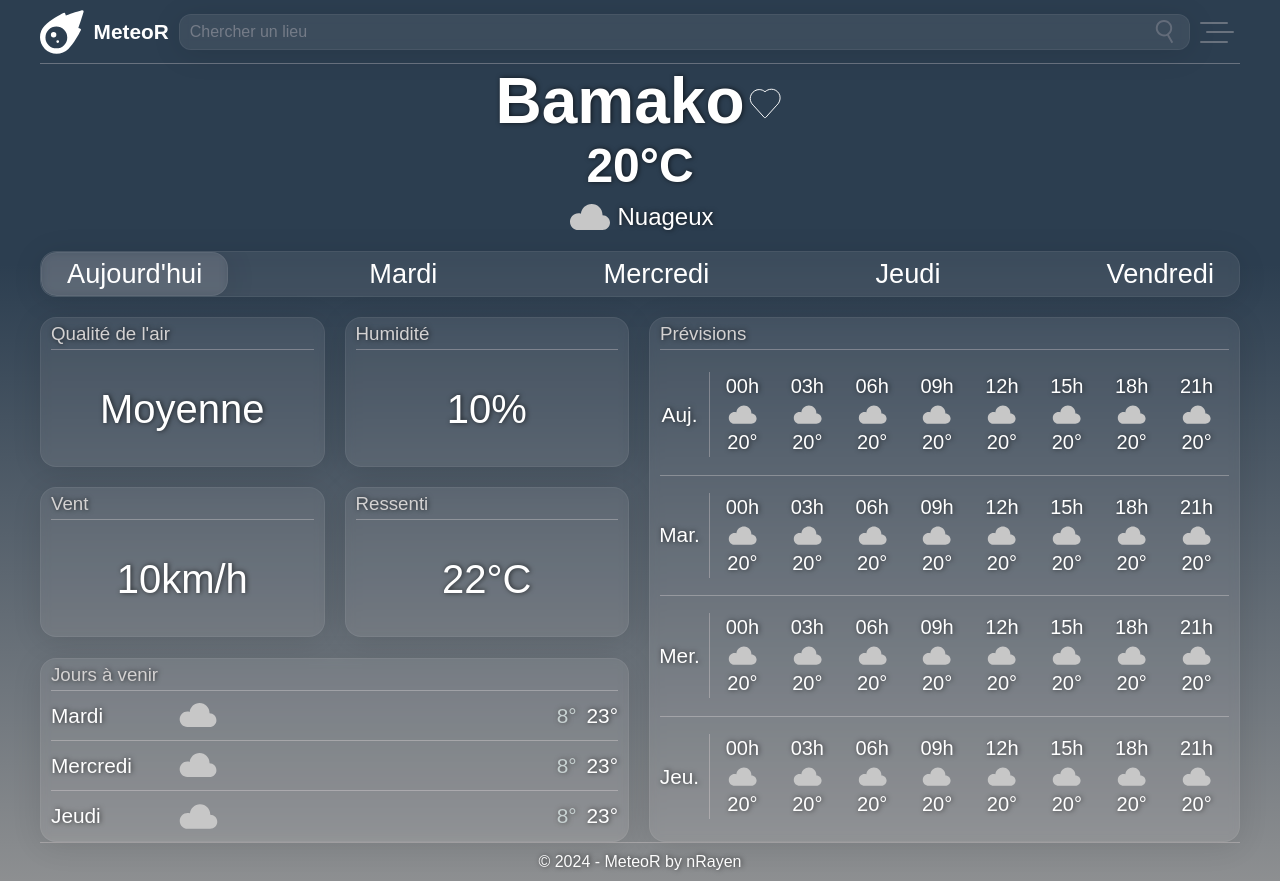
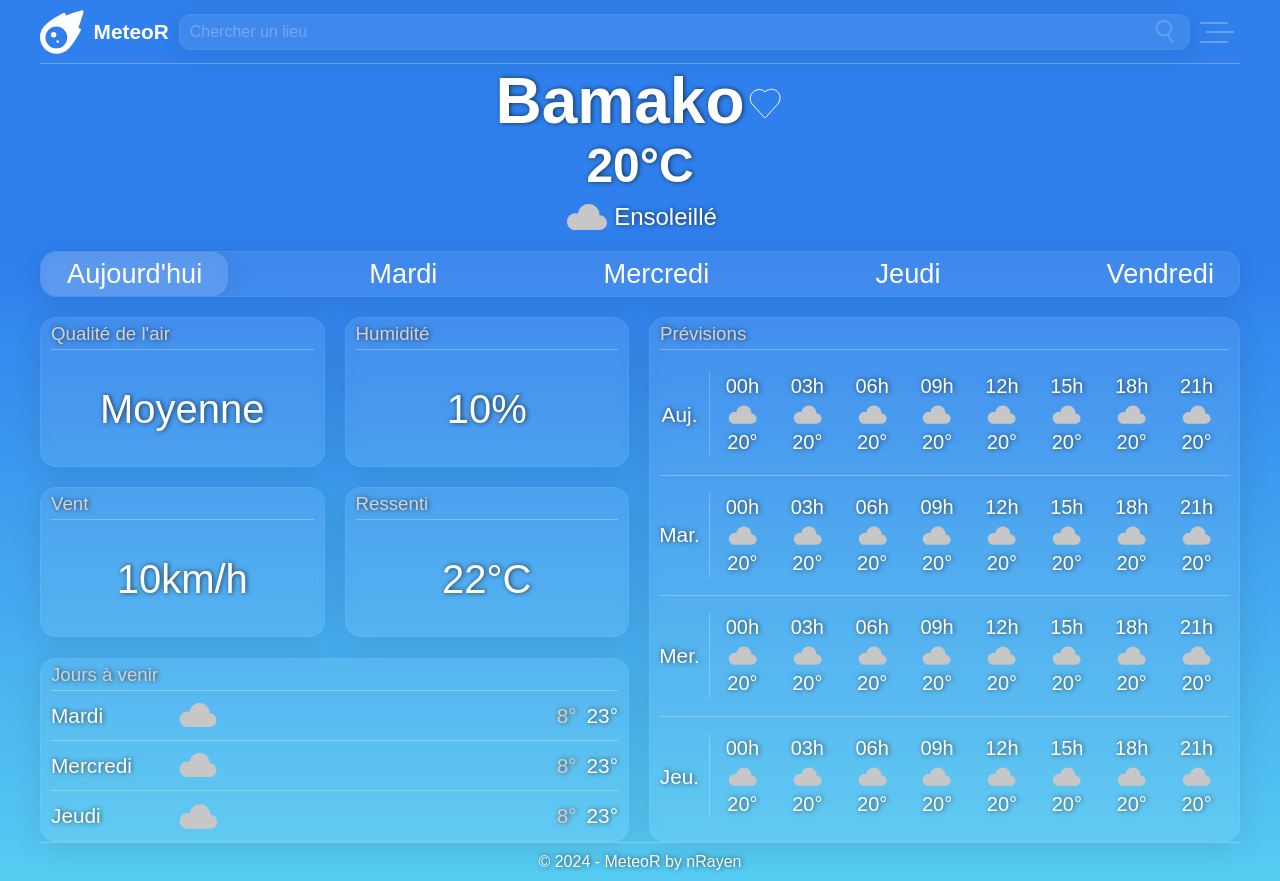
Before and after one commit to nRayen/MeteoR-App, a Next.js app: page /Bamako in a window 1280 px wide. Built offline with nearby package versions, Linux system fonts and the light colour scheme; a web font is replaced by a local one.

Commit message:
(main) : added dummy data and changing bg

```diff
--- a/src/app/[ville]/page.jsx
+++ b/src/app/[ville]/page.jsx
@@ -9,6 +9,42 @@ import { useState } from "react";
 import Header from "@/components/Header";
 import Menu from "@/components/Menu";
 
+
+
+const data = [
+	{
+		city : "Paris",
+		weather : "Nuageux"
+	},
+	{
+		city : "Dakar",
+		weather : "Ensoleillé"
+	},
+	{
+		city : "New-York",
+		weather : "Couché de soleil"
+	},
+	{
+		city : "Hanoi",
+		weather : "Partiellement nuageux"
+	},
+	{
+		city : "Bamako",
+		weather : "Ensoleillé"
+	},
+	{
+		city : "Dubai",
+		weather : "Nuageux"
+	},
+]
+
+
+
+
+
+
+
+
 export default function Home({params}) {
 	// Menu open
 	const [menuIsOpen, setMenuIsOpen] = useState(false)
@@ -17,12 +53,18 @@ export default function Home({params}) {
 	}
 
     const [city,setCity] = useState(params.ville)
-
+	const weather = data.find(data => data.city.toLowerCase() == params.ville.toLowerCase()).weather;
 	return (
-		<body>
+		<body className= {
+			weather == "Ensoleillé" ? "sunny" :
+			weather == "Pluie" ? "rain" :
+			weather == "Partiellement nuageux" ? "partlyCloudy" :
+			weather == "Couché de soleil" ? "sunset" :
+			weather == "Nuageux" ? "cloudy" : ""
+		}>
 			<Header onHandleMenu = {handleMenu}/>
 			<main>
-				<CurrentWeather city = {city}/>
+				<CurrentWeather city = {city} weather = {weather}/>
 				<div className="informations">
 					<div className="left">
 						<WeatherInfos />
--- a/src/app/globals.css
+++ b/src/app/globals.css
@@ -12,13 +12,10 @@ a {
     text-decoration: none;
 }
 
-:root {
+
+body {
     --bg-color-1 : #2c3e50;
     --bg-color-2 : #8d8f91;
-}
-
-
-body {
     display: flex;
     flex-direction: column;
     justify-content: space-between;
@@ -27,7 +24,30 @@ body {
     background: var(--bg-color-1);
     background: -webkit-linear-gradient(to bottom, var(--bg-color-1) 30%, var(--bg-color-2));
     background: linear-gradient(to bottom, var(--bg-color-1) 30%, var(--bg-color-2));
+    transition: background 1s;
+
+    &.sunny {
+        --bg-color-1 : #2F80ED;
+        --bg-color-2 : #56CCF2;
+    }
+
+    &.sunset {
+        --bg-color-1 : #3B4371;
+        --bg-color-2 : #F3904F;
+    }
+
+    &.partlyCloudy {
+        --bg-color-1 : #fc4a1a;
+        --bg-color-2 : #f7b733;
+    }
+
+    &.cloudy {
+        --bg-color-1 : #2c3e50;
+        --bg-color-2 : #8d8f91;
+    }
 }
+
+
 
 img, svg {
     max-height: 100%;
@@ -232,6 +252,7 @@ main {
         .date {
             width: 100%;
             margin-top: 10px;
+            padding: 0 20px;
 
 
             .day-selector {
@@ -509,11 +530,11 @@ footer {
         margin: 0 auto;
         justify-content: space-between;
 
-        /* .current {
+        .current {
             .date {
                 padding: 0;
             }
-        } */
+        }
 
         .informations {
             display: flex;
--- a/src/components/CurrentWeather.jsx
+++ b/src/components/CurrentWeather.jsx
@@ -5,8 +5,7 @@ import NuageuxSVG from "./svg/NuageuxSVG";
 import FavoriteSVG from "./svg/FavoriteSVG";
 import DateSelector from "./DateSelector";
 
-const CurrentWeather = ({city}) => {
-	const [weather, setWeather] = useState("Nuageux")
+const CurrentWeather = ({city, weather}) => {
 	const [temperature, setTemperature] = useState(20)
 
 	return (
```
